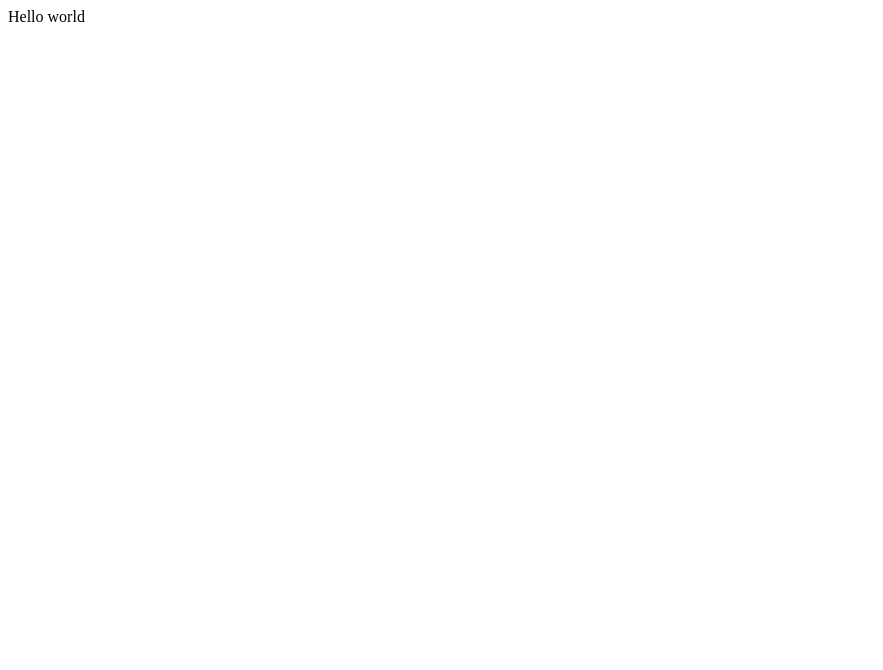
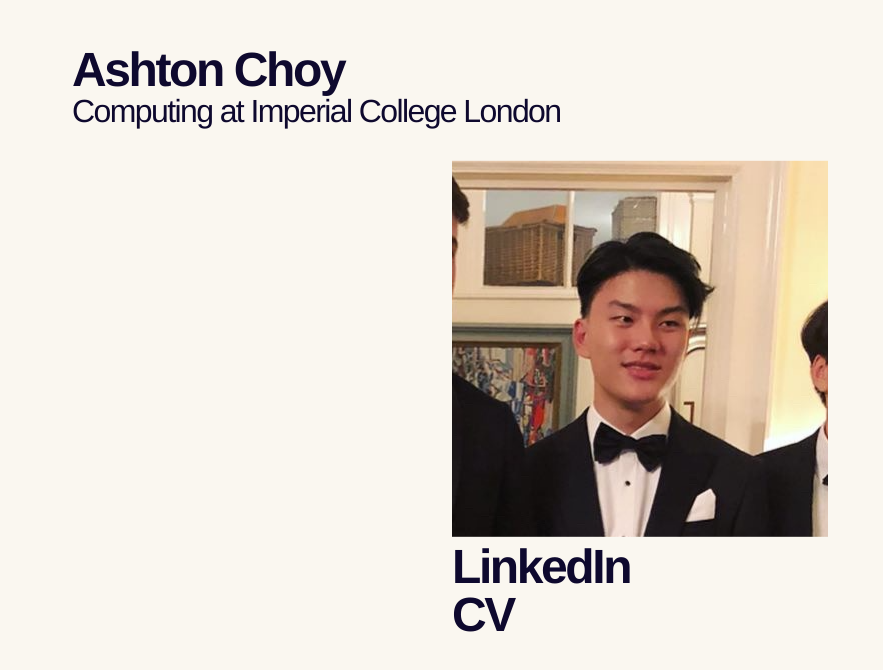
Before and after one commit to ashtcn/ashtcn.github.io, a plain HTML site: page index.html in a window 1280 px wide. Shown: the whole page, without its empty margins (0-883 px from the left). Drawn offline with Linux system fonts and the light colour scheme.

Commit message:
Added CV, CSS, and proper index.html.

```diff
--- /dev/null
+++ b/index.css
@@ -0,0 +1,81 @@
+body {
+  background-color: #faf7f0;
+  font-family: Helvetica;
+  color: #0e092e;
+  font-size: 1em;
+  line-height: 140%;
+  padding-left: 5%;
+  padding-right: 5%;
+  padding-top: 3%;
+  padding-bottom: 3%;
+}
+
+h1 {
+  margin-top: 0px;
+  margin-bottom: 0px;
+  font-size: 3em;
+  line-height: 100%;
+  font-weight: 700;
+  letter-spacing: -0.05em;
+}
+
+h2 {
+  margin-top: 0px;
+  margin-bottom: 0px;
+  font-size: 2em;
+  line-height: 110%;
+  font-weight: 400;
+  letter-spacing: -0.05em;
+}
+
+h3 {
+  margin-top: 0px;
+  margin-bottom: 0px;
+  font-size: 1.8em;
+  line-height: 150%;
+  font-weight: 400;
+  letter-spacing: -0.035em;
+}
+
+h4 {
+  margin-top: 20px;
+  margin-bottom: 10px;
+  font-size: 1.35em;
+  line-height: 125%;
+  font-weight: 500;
+  letter-spacing: -0.025em;
+}
+
+h5 {
+  margin-top: 10px;
+  margin-bottom: 10px;
+  font-size: 0.95em;
+  line-height: 120%;
+  font-weight: 500;
+  letter-spacing: -0.025em;
+}
+
+p {
+  margin-bottom: 30px;
+}
+
+a {
+  text-decoration: none;
+  color: #0e092e
+}
+
+a:hover {
+  color: #5777df;
+}
+
+img {
+  display: inline-block;
+  max-width: 100%;
+}
+
+.centered {
+  position: fixed;
+  top: 50%;
+  left: 50%;
+  transform: translate(-50%, -50%);
+}
--- a/index.html
+++ b/index.html
@@ -1 +1,22 @@
-Hello world
+<!DOCTYPE html>
+<html lang="en">
+  <head>
+    <meta charset="utf-8"/>
+    <meta name="viewport" content="width=device-width, initial-scale=1, user-scalable=no"/>
+    <link rel="stylesheet" href="index.css">
+    <title>Ashton Choy</title>
+  </head>
+  <body>
+    <header>
+      <h1>Ashton Choy</h1>
+      <h2>Computing at Imperial College London</h2>
+    </header>
+
+    <div class="centered">
+      <img src="assets/me.png"/>
+      <h1><a href="https://www.linkedin.com/in/ashtonchoy/">LinkedIn</a></h1>
+      <h1><a href="assets/cv.pdf" target="_blank">CV</a></h1>
+    </div>
+
+  </body>
+</html>
```
Also changed, not shown: assets/me.png (added), 1 other file.
